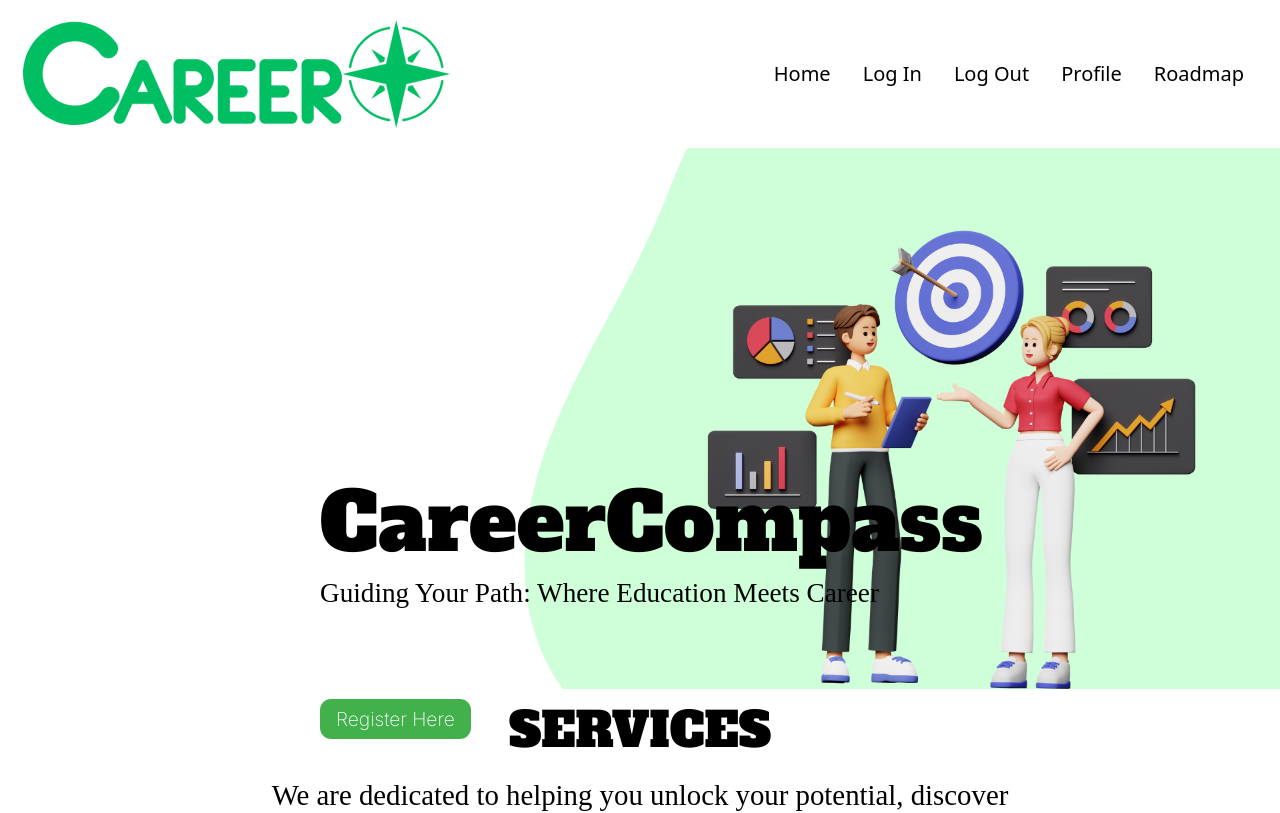
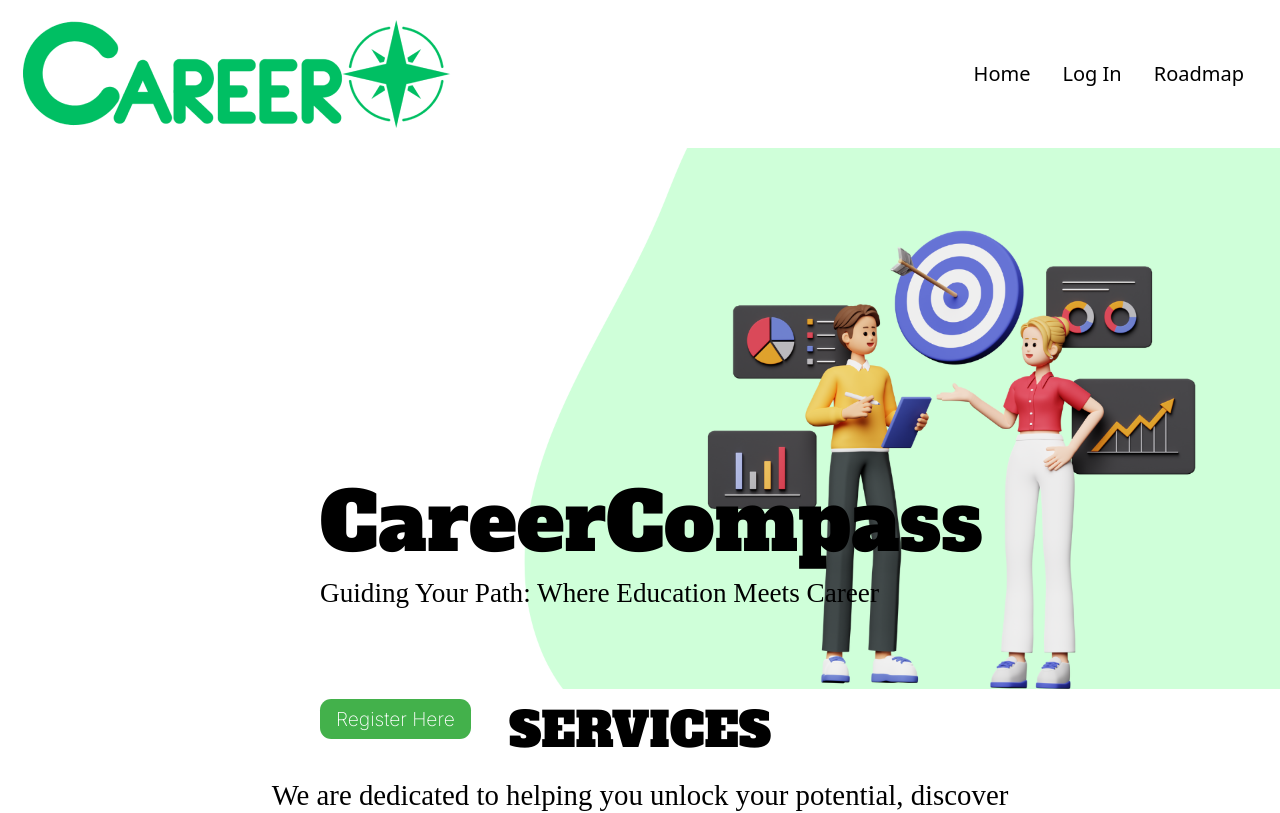
Before and after one commit to PekaVengers/CareerCompass, a React (Vite) app in the folder client/: page / in a window 1280 px wide. Shown: the top 813 px of the page. Built offline with nearby package versions, Linux system fonts and the light colour scheme; no server answers; a web font is replaced by a local one.

Commit message:
refactor: Navbar links

```diff
--- a/client/src/components/Navbar.jsx
+++ b/client/src/components/Navbar.jsx
@@ -2,8 +2,20 @@ import { NavLink } from "react-router-dom";
 import LoginButton from "./LoginButton";
 import LogoutButton from "./LogoutButton";
 import Logo from "../assets/logo.png";
+import { useAuth0 } from "@auth0/auth0-react";
+import { useLocation } from "react-router-dom";
+import { useEffect, useState } from "react";
 
 export default function Navbar() {
+  const {isAuthenticated} = useAuth0();
+  const [isLoggedIn, setIsLoggedIn] = useState(isAuthenticated);
+  const location = useLocation();
+  useEffect(() => {
+    setIsLoggedIn(isAuthenticated);
+  }, [location.pathname, isAuthenticated])
+  console.log(isLoggedIn);
+  console.log("isAuthorized", isAuthenticated);
+
   return (
     <div>
       <div className="p-5 bg-white shadow md:flex md:items-center md:justify-between">
@@ -15,15 +27,24 @@ export default function Navbar() {
           <li className="mx-4 my-6 md:my-0">
             <NavLink className="text-xl hover:text-green-500 duration-500" to="/">Home</NavLink>
           </li>
-          <li className="mx-4 my-6 md:my-0">
+          {
+            !isLoggedIn &&
+            <li className="mx-4 my-6 md:my-0">
             <LoginButton />
           </li>
-          <li className="mx-4 my-6 md:my-0">
+          }
+          {
+            isLoggedIn &&
+            <li className="mx-4 my-6 md:my-0">
             <LogoutButton />
           </li>
-          <li className="mx-4 my-6 md:my-0">
+          }
+          {
+            isLoggedIn &&
+            <li className="mx-4 my-6 md:my-0">
             <NavLink className="text-xl hover:text-green-500 duration-500" to="/profile">Profile</NavLink>
           </li>
+          }
           <li className="mx-4 my-6 md:my-0">
             <NavLink className="text-xl hover:text-green-500 duration-500" to="/roadmap">Roadmap</NavLink>
           </li>
```
